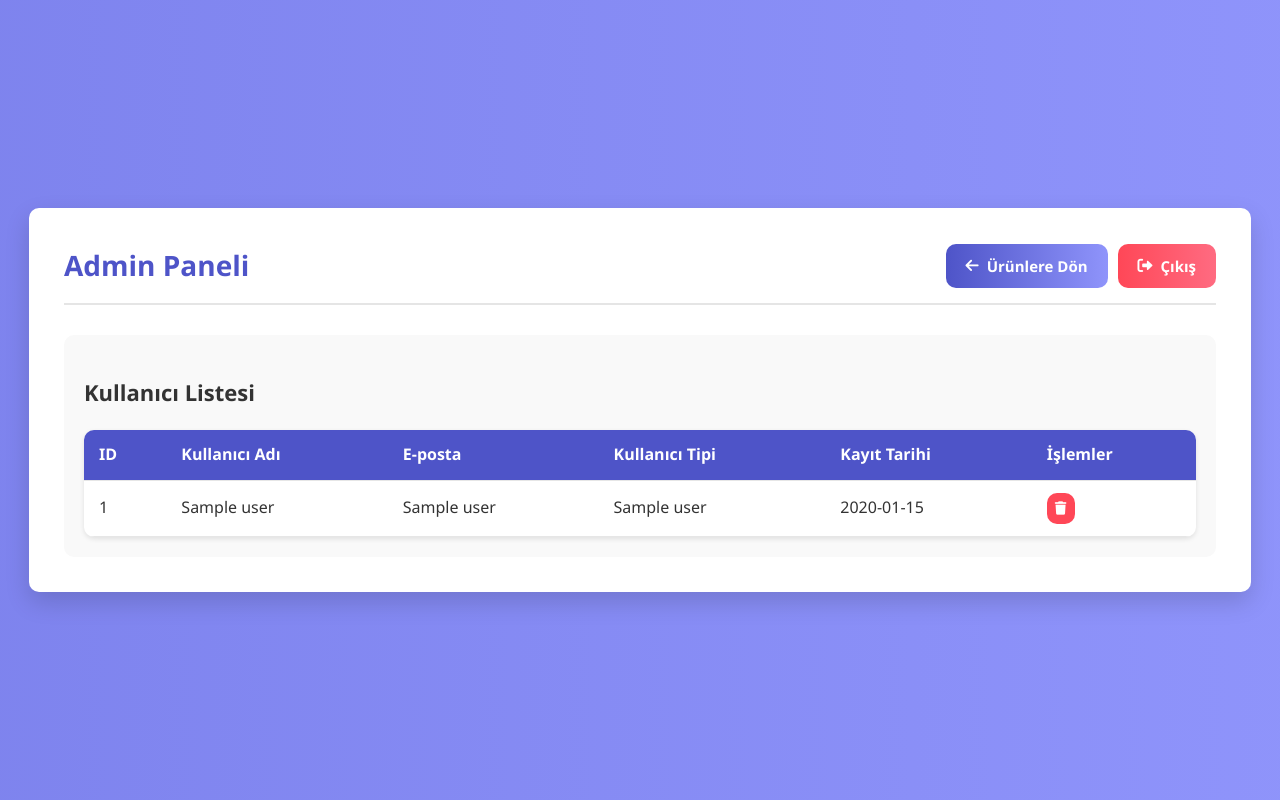
After one commit to ErenDemircan00/dual-db-app, a Flask app: template user_management/templates/admin.html in a window 1280 px wide. The commit adds this page. Run offline with Flask 3, Linux system fonts and the light colour scheme; the template is opened without the code that fills it: most values are stand-ins (such as "Sample title", 1, 10 or a date in 2020); some libraries are stand-ins or nearby versions.

Commit message:
html css kodları güncellendi

```diff
--- /dev/null
+++ b/user_management/static/style/admin.css
@@ -0,0 +1,178 @@
+:root {
+    --primary-color: #4e54c8;
+    --primary-gradient: linear-gradient(to right, #4e54c8, #8f94fb);
+    --secondary-color: #ff8c00;
+    --accent-color: #ff5e62;
+    --text-color: #333;
+    --light-text: #f8f9fa;
+    --error-color: #ff4757;
+    --success-color: #2ed573;
+    --border-radius: 10px;
+    --box-shadow: 0 10px 25px rgba(0, 0, 0, 0.15);
+    --transition: all 0.3s ease;
+}
+
+body {
+    font-family: 'Segoe UI', Tahoma, Geneva, Verdana, sans-serif;
+    background: var(--primary-gradient);
+    background-size: 400% 400%;
+    animation: gradient 15s ease infinite;
+    margin: 0;
+    padding: 0;
+    display: flex;
+    align-items: center;
+    justify-content: center;
+    min-height: 100vh;
+    line-height: 1.6;
+    color: var(--text-color);
+}
+
+.container {
+    width: 90%;
+    max-width: 1200px;
+    padding: 35px;
+    background-color: white;
+    border-radius: var(--border-radius);
+    box-shadow: var(--box-shadow);
+    margin: 20px auto;
+    position: relative;
+    overflow: hidden;
+}
+
+.header {
+    display: flex;
+    justify-content: space-between;
+    align-items: center;
+    margin-bottom: 30px;
+    padding-bottom: 15px;
+    border-bottom: 2px solid rgba(0, 0, 0, 0.1);
+}
+
+h1 {
+    color: var(--primary-color);
+    font-size: 28px;
+    margin: 0;
+}
+
+h2 {
+    color: var(--text-color);
+    font-size: 22px;
+    margin: 20px 0;
+}
+
+.nav-buttons {
+    display: flex;
+    gap: 10px;
+}
+
+.nav-button {
+    background: var(--primary-gradient);
+    color: white;
+    border: none;
+    padding: 10px 20px;
+    border-radius: var(--border-radius);
+    text-decoration: none;
+    font-size: 15px;
+    font-weight: 600;
+    transition: var(--transition);
+    display: inline-flex;
+    align-items: center;
+    gap: 8px;
+}
+
+.nav-button:hover {
+    background: linear-gradient(to right, #3a3f99, #7a7fd1);
+    transform: translateY(-3px);
+}
+
+.nav-button.logout {
+    background: linear-gradient(to right, var(--error-color), #ff6b81);
+}
+
+.nav-button.logout:hover {
+    background: linear-gradient(to right, #e01e3c, #ef4f67);
+}
+
+.users-container {
+    background-color: #f9f9f9;
+    padding: 20px;
+    border-radius: var(--border-radius);
+    overflow-x: auto;
+}
+
+#users-table {
+    width: 100%;
+    border-collapse: collapse;
+    background-color: white;
+    box-shadow: 0 2px 5px rgba(0, 0, 0, 0.1);
+    border-radius: var(--border-radius);
+    overflow: hidden;
+}
+
+#users-table th,
+#users-table td {
+    padding: 12px 15px;
+    text-align: left;
+    border-bottom: 1px solid #e6e6e6;
+}
+
+#users-table th {
+    background-color: var(--primary-color);
+    color: white;
+    font-weight: 600;
+}
+
+#users-table tr:hover {
+    background-color: #f5f5f5;
+}
+
+.inline-form {
+    display: inline;
+}
+
+.delete-btn {
+    background: var(--error-color);
+    color: white;
+    border: none;
+    padding: 8px;
+    border-radius: var(--border-radius);
+    cursor: pointer;
+    transition: var(--transition);
+}
+
+.delete-btn:hover {
+    background: #ff2d47;
+    transform: translateY(-2px);
+}
+
+@keyframes gradient {
+    0% { background-position: 0% 50%; }
+    50% { background-position: 100% 50%; }
+    100% { background-position: 0% 50%; }
+}
+
+@media (max-width: 768px) {
+    .container {
+        padding: 20px;
+    }
+
+    .header {
+        flex-direction: column;
+        align-items: flex-start;
+        gap: 15px;
+    }
+
+    .nav-buttons {
+        width: 100%;
+        justify-content: space-between;
+    }
+
+    #users-table {
+        font-size: 14px;
+    }
+
+    #users-table th,
+    #users-table td {
+        padding: 8px 10px;
+    }
+}
--- /dev/null
+++ b/user_management/templates/admin.html
@@ -0,0 +1,53 @@
+<!DOCTYPE html>
+<html lang="tr">
+<head>
+    <meta charset="UTF-8">
+    <meta name="viewport" content="width=device-width, initial-scale=1.0">
+    <title>Admin Paneli</title>
+    <link rel="stylesheet" type="text/css" href="{{ url_for('static', filename='style/admin.css') }}">
+    <link rel="stylesheet" href="https://cdnjs.cloudflare.com/ajax/libs/font-awesome/6.0.0-beta3/css/all.min.css">
+</head>
+<body>
+    <div class="container">
+        <div class="header">
+            <h1>Admin Paneli</h1>
+            <div class="nav-buttons">
+                <a href="{{ url_for('list_products') }}" class="nav-button"><i class="fas fa-arrow-left"></i> Ürünlere Dön</a>
+                <a href="{{ url_for('logout') }}" class="nav-button logout"><i class="fas fa-sign-out-alt"></i> Çıkış</a>
+            </div>
+        </div>
+
+        <div class="users-container">
+            <h2>Kullanıcı Listesi</h2>
+            <table id="users-table">
+                <thead>
+                    <tr>
+                        <th>ID</th>
+                        <th>Kullanıcı Adı</th>
+                        <th>E-posta</th>
+                        <th>Kullanıcı Tipi</th>
+                        <th>Kayıt Tarihi</th>
+                        <th>İşlemler</th>
+                    </tr>
+                </thead>
+                <tbody>
+                    {% for user in users %}
+                    <tr>
+                        <td>{{ user[0] }}</td>
+                        <td>{{ user[1] }}</td>
+                        <td>{{ user[2] }}</td>
+                        <td>{{ user[4] }}</td>
+                        <td>{{ user[5].strftime('%d.%m.%Y %H:%M') if user[5] else 'Belirtilmemiş' }}</td>
+                        <td>
+                            <form action="{{ url_for('delete_user', user_id=user[0]) }}" method="post" class="inline-form" onsubmit="return confirm('Bu kullanıcıyı silmek istediğinize emin misiniz?');">
+                                <button type="submit" class="delete-btn"><i class="fas fa-trash"></i></button>
+                            </form>
+                        </td>
+                    </tr>
+                    {% endfor %}
+                </tbody>
+            </table>
+        </div>
+    </div>
+</body>
+</html>
--- a/user_management/templates/index.html
+++ b/user_management/templates/index.html
@@ -3,7 +3,7 @@
 <head>
     <meta charset="UTF-8">
     <meta name="viewport" content="width=device-width, initial-scale=1.0">
-    <title>Home Page</title>
+    <title>Flask</title>
     <link rel="stylesheet" type="text/css" href="{{ url_for('static', filename='style/index.css') }}">
     <link rel="stylesheet" href="https://cdnjs.cloudflare.com/ajax/libs/font-awesome/6.0.0-beta3/css/all.min.css">
 </head>
--- a/user_management/templates/login.html
+++ b/user_management/templates/login.html
@@ -10,6 +10,9 @@
 <body>
     <div class="container">
         <h1>Login</h1>
+        {% if error %}
+        <div class="error-message">{{ error }}</div>
+        {% endif %}
         <div class="form-container">
             <form action="/login" method="POST">
                 <div class="form-group">
@@ -43,4 +46,5 @@
         <p class="links">Don't have an account? <a href="{{ url_for('signup') }}">Sign up here</a></p>
     </div>
 
-</head>
+</body>
+</html>
```
Also changed, not shown: user_management/static/style/products.css (+78 -0 lines), user_management/static/style/signup.css (+27 -0 lines), user_management/templates/product_list.html (+26 -0 lines), user_management/templates/signup.html (+11 -5 lines).
